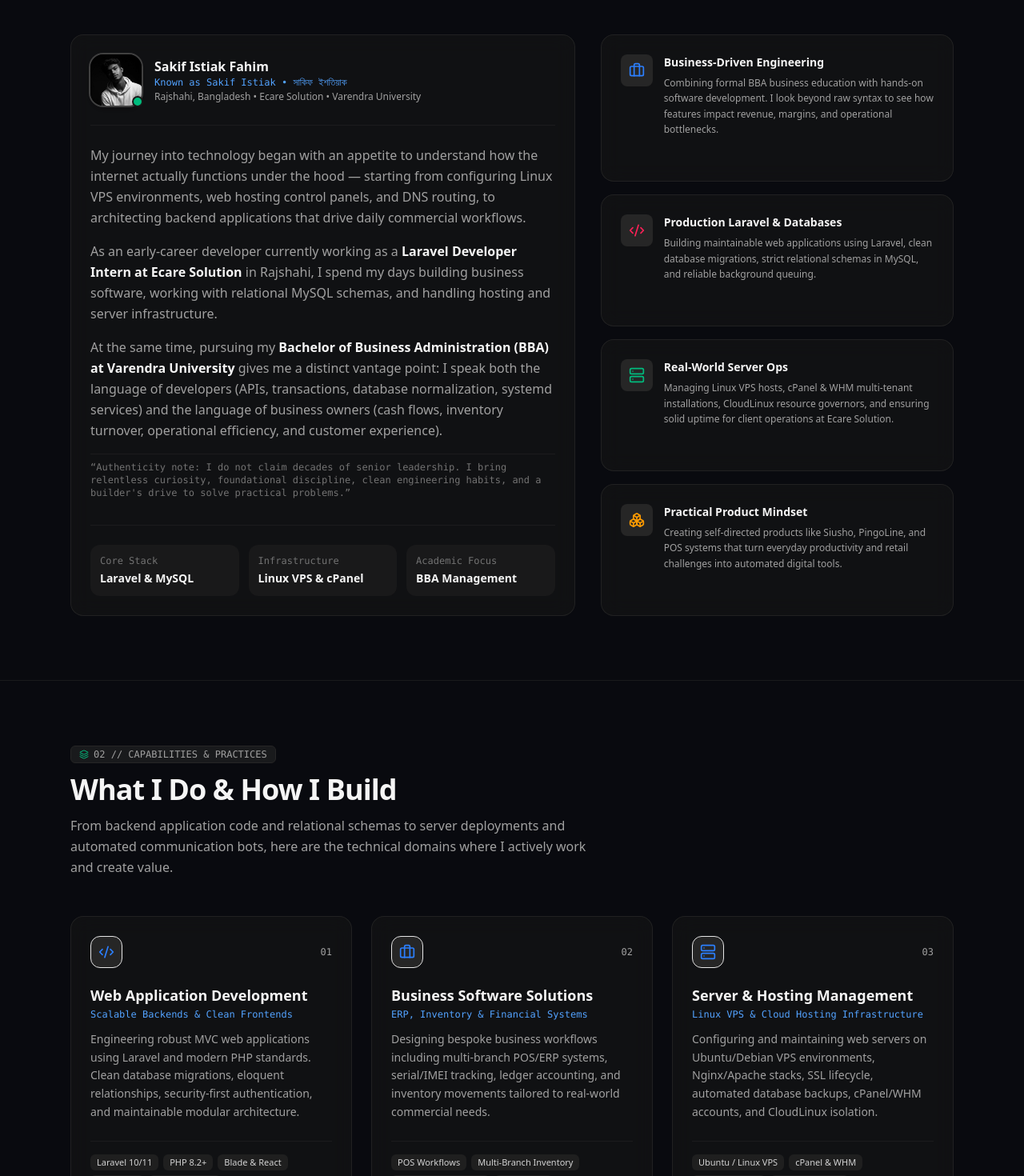
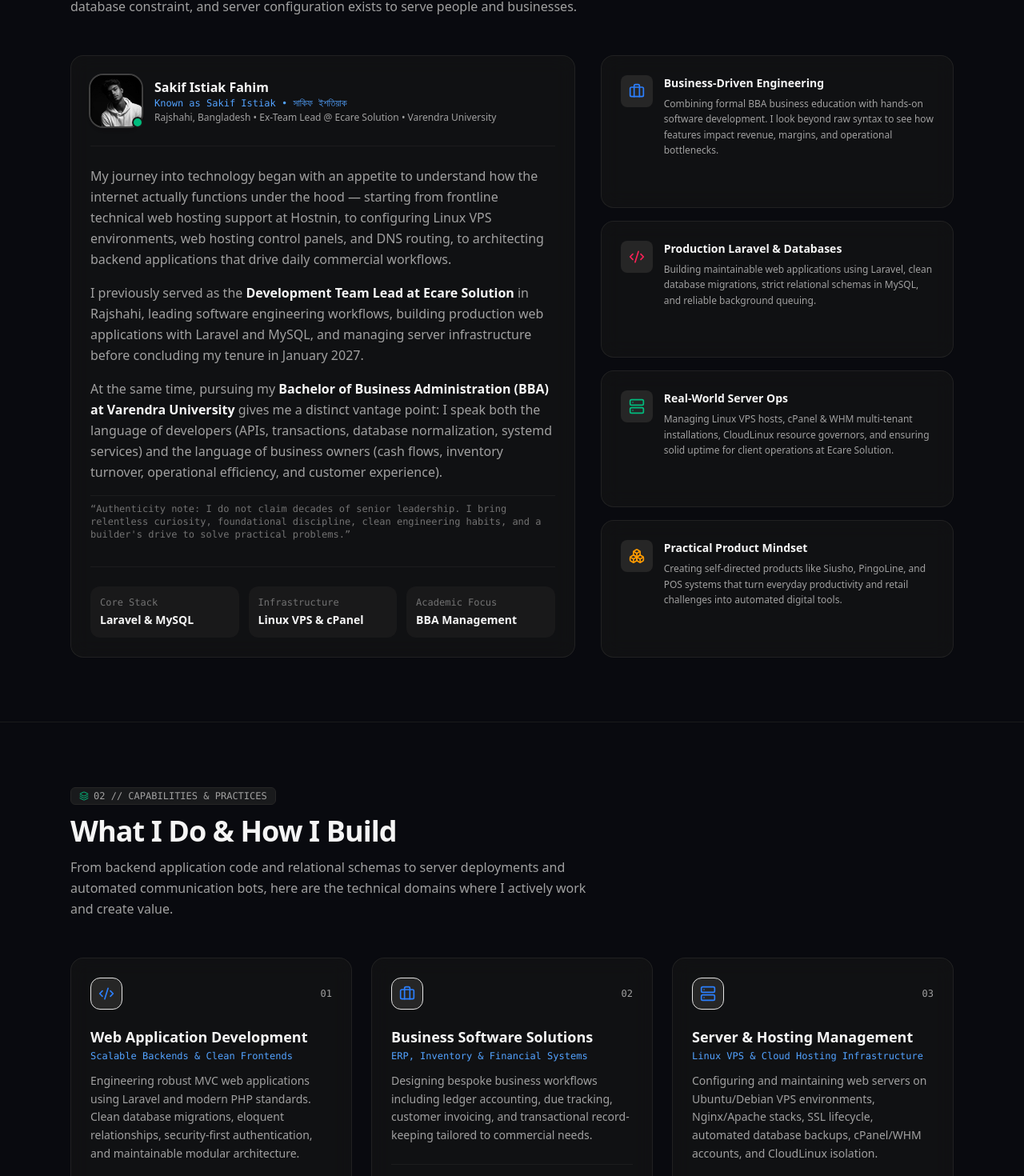
Before and after one commit to sakifistiak/my-portfolio, a Next.js app: page / in a window 1280 px wide. Shown: the part 1073-2543 px from the top of the page at 80% size. Built offline with nearby package versions, Linux system fonts and the light colour scheme.

Commit message:
feat: update real contact info, Hostnin experience, Ecare Team Lead role and merge PingoLine with ezyPBX

```diff
--- a/src/app/layout.tsx
+++ b/src/app/layout.tsx
@@ -20,7 +20,7 @@ export const metadata: Metadata = {
     template: '%s | Sakif Istiak',
   },
   description:
-    'Official portfolio of Sakif Istiak (Sakif Istiak Fahim) — Laravel Developer Intern at Ecare Solution and BBA student at Varendra University in Rajshahi, Bangladesh. Building digital products, SaaS backends, and practical business software.',
+    'Official portfolio of Sakif Istiak (Sakif Istiak Fahim) — Former Development Team Lead at Ecare Solution and BBA student at Varendra University in Rajshahi, Bangladesh. Building digital products, SaaS backends, and practical business software.',
   keywords: [
     'Sakif Istiak',
     'Sakif Istiak Fahim',
--- a/src/components/About.tsx
+++ b/src/components/About.tsx
@@ -89,17 +89,17 @@ export function About() {
                       Known as Sakif Istiak • সাকিফ ইশতিয়াক
                     </p>
                     <p className="text-xs text-neutral-500 dark:text-neutral-400 mt-0.5">
-                      Rajshahi, Bangladesh • Ecare Solution • Varendra University
+                      Rajshahi, Bangladesh • Ex-Team Lead @ Ecare Solution • Varendra University
                     </p>
                   </div>
                 </div>
 
                 <div className="space-y-4 text-sm sm:text-base text-neutral-600 dark:text-neutral-400 leading-relaxed">
                   <p>
-                    My journey into technology began with an appetite to understand how the internet actually functions under the hood &mdash; starting from configuring Linux VPS environments, web hosting control panels, and DNS routing, to architecting backend applications that drive daily commercial workflows.
+                    My journey into technology began with an appetite to understand how the internet actually functions under the hood &mdash; starting from frontline technical web hosting support at Hostnin, to configuring Linux VPS environments, web hosting control panels, and DNS routing, to architecting backend applications that drive daily commercial workflows.
                   </p>
                   <p>
-                    As an early-career developer currently working as a <strong className="text-neutral-900 dark:text-neutral-100">Laravel Developer Intern at Ecare Solution</strong> in Rajshahi, I spend my days building business software, working with relational MySQL schemas, and handling hosting and server infrastructure.
+                    I previously served as the <strong className="text-neutral-900 dark:text-neutral-100">Development Team Lead at Ecare Solution</strong> in Rajshahi, leading software engineering workflows, building production web applications with Laravel and MySQL, and managing server infrastructure before concluding my tenure in January 2027.
                   </p>
                   <p>
                     At the same time, pursuing my <strong className="text-neutral-900 dark:text-neutral-100">Bachelor of Business Administration (BBA) at Varendra University</strong> gives me a distinct vantage point: I speak both the language of developers (APIs, transactions, database normalization, systemd services) and the language of business owners (cash flows, inventory turnover, operational efficiency, and customer experience).
--- a/src/components/TerminalIntro.tsx
+++ b/src/components/TerminalIntro.tsx
@@ -91,12 +91,11 @@ export function TerminalIntro() {
         result = (
           <div className="space-y-1.5 text-xs text-neutral-300">
             <p className="text-sky-400 font-semibold">Featured Projects:</p>
-            <p><span className="text-amber-400">1. PingoLine:</span> Communication technology product brand & platform</p>
+            <p><span className="text-amber-400">1. PingoLine (ezyPBX):</span> Unified business communications & cloud PBX platform</p>
             <p><span className="text-amber-400">2. Siusho:</span> WhatsApp & Telegram personal assistant bot</p>
-            <p><span className="text-amber-400">3. ezyPBX:</span> IP telephony & cloud PBX service architecture</p>
-            <p><span className="text-amber-400">4. Digital Khata:</span> Laravel digital accounting & ledger bookkeeping</p>
-            <p><span className="text-amber-400">5. Sakiffo Task Reminder:</span> React + Laravel + MySQL task system</p>
-            <p><span className="text-amber-400">6. VU Resource:</span> University student academic resource hub concept</p>
+            <p><span className="text-amber-400">3. Digital Khata:</span> Laravel digital accounting & ledger bookkeeping</p>
+            <p><span className="text-amber-400">4. Sakiffo Task Reminder:</span> React + Laravel + MySQL task system</p>
+            <p><span className="text-amber-400">5. VU Resource:</span> University student academic resource hub concept</p>
             <p className="text-neutral-400 italic">Scroll down to the Projects section to inspect architectural specs.</p>
           </div>
         );
@@ -106,10 +105,12 @@ export function TerminalIntro() {
         result = (
           <div className="space-y-1 text-xs text-neutral-300">
             <p className="text-emerald-400 font-semibold">Contact & Coordinates:</p>
+            <p>• Phone / WhatsApp: {personalInfo.socialLinks.phone}</p>
             <p>• Email: {personalInfo.socialLinks.email}</p>
             <p>• Location: {personalInfo.location} (GMT+6)</p>
             <p>• GitHub: {personalInfo.socialLinks.github}</p>
             <p>• LinkedIn: {personalInfo.socialLinks.linkedin}</p>
+            <p>• Facebook: {personalInfo.socialLinks.facebook}</p>
           </div>
         );
         break;
@@ -118,9 +119,10 @@ export function TerminalIntro() {
         result = (
           <div className="space-y-1 text-xs text-neutral-300">
             <p className="text-purple-400 font-semibold">Career & Academic Path:</p>
-            <p>• <strong className="text-neutral-100">Ecare Solution</strong> — Laravel Developer Intern (2024 — Present)</p>
+            <p>• <strong className="text-neutral-100">Ecare Solution</strong> — Development Team Lead (2024 — Jan 2027)</p>
+            <p>• <strong className="text-neutral-100">Hostnin</strong> — Technical Support Specialist (6 Months)</p>
             <p>• <strong className="text-neutral-100">Varendra University</strong> — BBA in Business Administration (2022 — Present)</p>
-            <p>• Independent technology building & VPS server management</p>
+            <p>• Independent technology building & SaaS products</p>
           </div>
         );
         break;
--- a/src/data/portfolio-data.ts
+++ b/src/data/portfolio-data.ts
@@ -4,17 +4,19 @@ export const personalInfo = {
   name: 'Sakif Istiak Fahim',
   headline: 'Building Digital Products. Exploring Technology. Solving Real Problems.',
   role: 'Laravel Developer & Product Builder',
-  currentPosition: 'Laravel Developer Intern at Ecare Solution',
+  currentPosition: 'Former Development Team Lead at Ecare Solution',
   location: 'Rajshahi, Bangladesh',
   education: 'BBA Student at Varendra University',
   status: 'Open for Collaboration & Projects',
-  bio: `I am an early-career developer and technology enthusiast bridging the gap between robust backend software engineering and real-world business requirements. My core focus revolves around Laravel ecosystem development, reliable MySQL architectures, Linux server administration, and building practical SaaS products that solve genuine operational challenges.`,
-  longBio: `Rather than writing code in isolation, I look at software through both an engineering and a business lens. As a BBA student at Varendra University and a Laravel Developer Intern at Ecare Solution, I continuously explore how scalable codebases, automated workflows, and sound infrastructure directly support commercial workflows, inventory control, and business productivity.`,
+  bio: `I am an early-career developer, former Development Team Lead at Ecare Solution, and technology entrepreneur bridging backend software engineering with business strategy. My core focus revolves around the Laravel ecosystem, relational MySQL databases, Linux VPS administration, and building practical digital products like PingoLine and Siusho.`,
+  longBio: `Rather than writing code in isolation, I view software through both an engineering and a commercial lens. With hands-on leadership as Development Team Lead at Ecare Solution, 6 months of technical hosting support experience at Hostnin, and studying BBA at Varendra University, I understand how scalable codebases, automated workflows, and robust hosting infrastructure directly power real-world business productivity.`,
   socialLinks: {
-    github: 'https://github.com',
-    linkedin: 'https://linkedin.com',
-    facebook: 'https://facebook.com',
-    email: 'sakifistiakfahim@example.com', // user placeholder
+    github: 'https://github.com/sakifistiak',
+    linkedin: 'https://www.linkedin.com/in/sakifistiak',
+    facebook: 'https://www.facebook.com/sakifistiak1/',
+    phone: '+8801727164101',
+    whatsapp: 'https://wa.me/8801727164101',
+    email: 'sakifistiakfahim@example.com',
   },
   skillsOverview: [
     'Laravel & PHP Backend Architecture',
@@ -22,7 +24,7 @@ export const personalInfo = {
     'Linux & VPS Server Administration',
     'cPanel, WHM & CloudLinux Management',
     'RESTful API Engineering & Automation',
-    'Business Process & ERP Logic',
+    'Business Process & Team Leadership',
   ],
 };
 
@@ -39,9 +41,9 @@ export const whatIDo = [
     id: 'business-software',
     title: 'Business Software Solutions',
     subtitle: 'ERP, Inventory & Financial Systems',
-    description: 'Designing bespoke business workflows including multi-branch POS/ERP systems, serial/IMEI tracking, ledger accounting, and inventory movements tailored to real-world commercial needs.',
+    description: 'Designing bespoke business workflows including ledger accounting, due tracking, customer invoicing, and transactional record-keeping tailored to commercial needs.',
     icon: 'Briefcase',
-    tech: ['POS Workflows', 'Multi-Branch Inventory', 'Double-Entry Ledger', 'Audit Trails'],
+    tech: ['Workflow Architecture', 'Double-Entry Ledger', 'Audit Trails', 'Invoice Systems'],
   },
   {
     id: 'server-hosting',
@@ -224,30 +226,32 @@ export const techStack: TechItem[] = [
 export const projects: Project[] = [
   {
     id: 'pingoline',
-    title: 'PingoLine',
-    tagline: 'Communication-Focused Technology Brand & Platform',
-    description: 'A modern communications technology brand and product platform exploring streamlined business telecom, customer touchpoint solutions, and unified digital outreach.',
-    longDescription: `PingoLine represents a focused product brand centered on modern business communications. The project involved complete product scoping, visual brand architecture, domain strategy, and designing modern landing and portal experiences for digital communication services.`,
+    title: 'PingoLine (ezyPBX)',
+    tagline: 'Cloud PBX & Modern Business Communications Platform',
+    description: 'A unified communications technology brand and cloud PBX platform exploring virtual extension routing, IVR auto-attendants, SIP telephony, and enterprise contact points.',
+    longDescription: `PingoLine (incorporating ezyPBX architecture) is a comprehensive business communication initiative. The project unites a clean, user-friendly customer portal with backend IP telephony infrastructure: virtual PBX extensions, call detail record (CDR) analytics, SIP trunk exploration, and automated customer communication channels.`,
     category: 'saas',
-    tags: ['Brand Identity', 'Product Architecture', 'Telecom Tech', 'UI/UX Design'],
-    technologies: ['Laravel', 'Tailwind CSS', 'Brand Strategy', 'Product Scoping', 'Figma'],
+    tags: ['Cloud PBX', 'IP Telephony', 'PingoLine', 'ezyPBX', 'VoIP', 'Laravel'],
+    technologies: ['Laravel', 'SIP / VoIP Protocols', 'Linux VPS', 'Tailwind CSS', 'FreePBX / Asterisk Concepts'],
     status: 'In Active Development',
     statusColor: 'blue',
     featured: true,
     architectureHighlights: [
-      'Brand design system with coherent typography, color tokens, and messaging hierarchy',
-      'Product positioning bridging affordable connectivity with automated business notifications',
-      'Modern web portal architecture built for prospective enterprise customer onboarding',
+      'Virtual PBX ring groups, call queue routing, and automated IVR attendants',
+      'Unified brand architecture combining customer portal onboarding with telephony management',
+      'Call Detail Record (CDR) logs and call analytics aggregation framework',
+      'Integration planning with local and international SIP trunk providers',
     ],
     keyFeatures: [
-      'Modular service presentation framework',
-      'Customer inquiry and quote generation workflow',
-      'Telephony & messaging feature showcase',
-      'Unified brand documentation and design assets',
+      'Multi-extension virtual PBX routing',
+      'Interactive voice response (IVR) call flows',
+      'Web-managed call logs and caller analytics',
+      'Modern responsive landing and portal UI',
     ],
     metrics: [
-      { label: 'Role', value: 'Founder / Product' },
-      { label: 'Focus', value: 'Business Telecom' },
+      { label: 'Role', value: 'Founder / Architecture' },
+      { label: 'Domain', value: 'Cloud PBX & VoIP' },
+      { label: 'Brand', value: 'PingoLine / ezyPBX' },
     ],
   },
   {
@@ -279,34 +283,6 @@ export const projects: Project[] = [
     ],
   },
   {
-    id: 'ezypbx',
-    title: 'ezyPBX',
-    tagline: 'IP Telephony & Cloud PBX Service Architecture',
-    description: 'An IP telephony and PBX-related service project focused on virtual call routing, extension management, and telecommunications infrastructure for SMBs.',
-    longDescription: `ezyPBX explores the technical and business deployment of cloud-based Private Branch Exchange (PBX) systems. The project focuses on SIP account configuration, virtual interactive voice response (IVR) flows, extension mapping, call detail record (CDR) analytics, and bridging telecom systems with web-based customer management panels.`,
-    category: 'infrastructure',
-    tags: ['VoIP', 'IP Telephony', 'PBX Systems', 'SIP Architecture', 'Infrastructure'],
-    technologies: ['Asterisk / FreePBX Concepts', 'SIP Protocols', 'PHP Backend', 'Linux VPS', 'Networking'],
-    status: 'In Active Development',
-    statusColor: 'amber',
-    featured: true,
-    architectureHighlights: [
-      'Exploration of SIP trunk integration with local and cloud telecom carriers',
-      'Architectural planning for web-based extension management and user directory',
-      'CDR (Call Detail Records) data aggregation and reporting architecture',
-    ],
-    keyFeatures: [
-      'Virtual IVR auto-attendant workflow mapping',
-      'Internal extension ring groups and call queues',
-      'Web-managed call logs and call duration analytics',
-      'Business telephony deployment cost modeling',
-    ],
-    metrics: [
-      { label: 'Domain', value: 'VoIP & Cloud PBX' },
-      { label: 'Infrastructure', value: 'Linux / SIP' },
-    ],
-  },
-  {
     id: 'digital-khata',
     title: 'Digital Khata',
     tagline: 'Laravel-Based Digital Bookkeeping & Accounting App',
@@ -317,7 +293,7 @@ export const projects: Project[] = [
     technologies: ['Laravel', 'MySQL', 'Blade Components', 'Chart.js', 'DomPDF'],
     status: 'Concept & Prototype',
     statusColor: 'purple',
-    featured: false,
+    featured: true,
     architectureHighlights: [
       'Atomic database transactions preventing ledger mismatch during credit/debit records',
       'Automated customer balance computation with historical balance roll-forward',
@@ -394,19 +370,34 @@ export const projects: Project[] = [
 
 export const experienceTimeline: ExperienceItem[] = [
   {
-    period: '2024 — Present',
-    role: 'Laravel Developer Intern',
+    period: '2024 — Jan 2027',
+    role: 'Development Team Lead',
     organization: 'Ecare Solution',
     location: 'Rajshahi, Bangladesh',
     type: 'Work Experience',
-    current: true,
-    description: 'Working hands-on with production Laravel backends, database management, client business software requirements, and web hosting infrastructure support.',
-    skills: ['Laravel', 'PHP', 'MySQL', 'cPanel / WHM', 'Linux VPS', 'Client Technical Support'],
+    current: false,
+    description: 'Led the software engineering team building production business web applications, designing relational MySQL database architectures, handling client requirements, and supervising Linux VPS server deployments.',
+    skills: ['Laravel', 'PHP', 'MySQL', 'Team Leadership', 'Linux VPS', 'cPanel / WHM', 'Client Systems'],
     highlights: [
-      'Developing and maintaining business web applications using Laravel and relational MySQL databases',
-      'Assisting with production server administration, cPanel account management, and client deployments',
-      'Translating client commercial operations into structured backend workflows and database schemas',
-      'Collaborating directly on software stability, bug fixes, and feature iterations',
+      'Promoted to Development Team Lead, coordinating code quality, database design, and sprint milestones',
+      'Engineered maintainable Laravel backends and relational database schemas for commercial business clients',
+      'Oversaw server infrastructure, cPanel deployments, SSL certificates, and live application uptime',
+      'Successfully delivered client software projects before concluding tenure in January 2027',
+    ],
+  },
+  {
+    period: '6 Months',
+    role: 'Technical Support Specialist',
+    organization: 'Hostnin',
+    location: 'Bangladesh',
+    type: 'Work Experience',
+    current: false,
+    description: 'Frontline technical hosting support managing cPanel & WHM environments, resolving web server issues, configuring DNS records, and assisting hundreds of web hosting clients.',
+    skills: ['cPanel & WHM', 'Technical Support', 'DNS Records (A/MX/SPF/DKIM)', 'Server Troubleshooting', 'Client Communication'],
+    highlights: [
+      'Resolved technical support tickets regarding cPanel accounts, PHP runtime issues, and database errors',
+      'Configured complex DNS records, email routing, and SSL installations for client domains',
+      'Diagnosed server bottlenecks and resource usage overages, ensuring smooth client website operation',
     ],
   },
   {
@@ -430,12 +421,13 @@ export const experienceTimeline: ExperienceItem[] = [
     organization: 'Self-Directed Projects & Initiatives',
     location: 'Rajshahi, Bangladesh',
     type: 'Milestone',
-    description: 'Conception and iterative development of independent projects including Siusho Assistant, PingoLine, ezyPBX exploration, and POS solutions.',
-    skills: ['Product Ideation', 'Bot Automation', 'Linux Sysadmin', 'Full-Stack Development'],
+    current: true,
+    description: 'Conception and iterative development of independent digital initiatives including PingoLine (ezyPBX) and Siusho Assistant Bot.',
+    skills: ['Product Ideation', 'Bot Automation', 'Linux Sysadmin', 'Cloud PBX', 'Full-Stack Development'],
     highlights: [
-      'Built and deployed bot automations for WhatsApp and Telegram webhooks',
-      'Explored IP telephony, PBX routing, and voice infrastructure protocols',
-      'Maintained personal development VPS servers and continuous learning lab environments',
+      'Engineered Siusho personal productivity assistant bot for WhatsApp and Telegram webhooks',
+      'Developed PingoLine / ezyPBX cloud telephony and business communications architecture',
+      'Active experimentation with scalable SaaS systems, relational databases, and server infrastructure',
     ],
   },
 ];
```
Also changed, not shown: src/components/ContactSection.tsx (+48 -0 lines), src/components/Hero.tsx (+6 -6 lines), src/components/JsonLd.tsx (+4 -3 lines), 1 other file (tests, documents, lock files or other folders).
